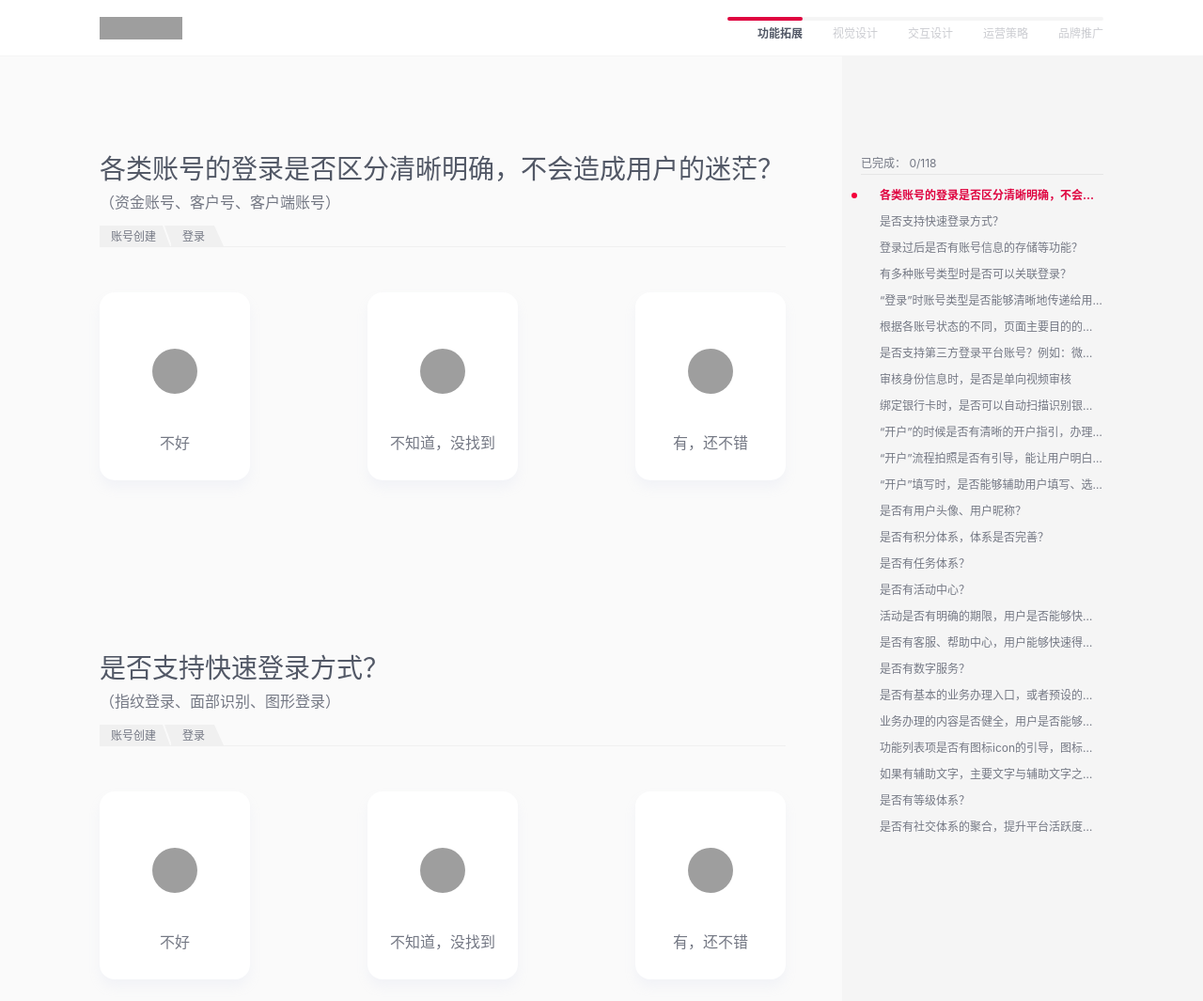
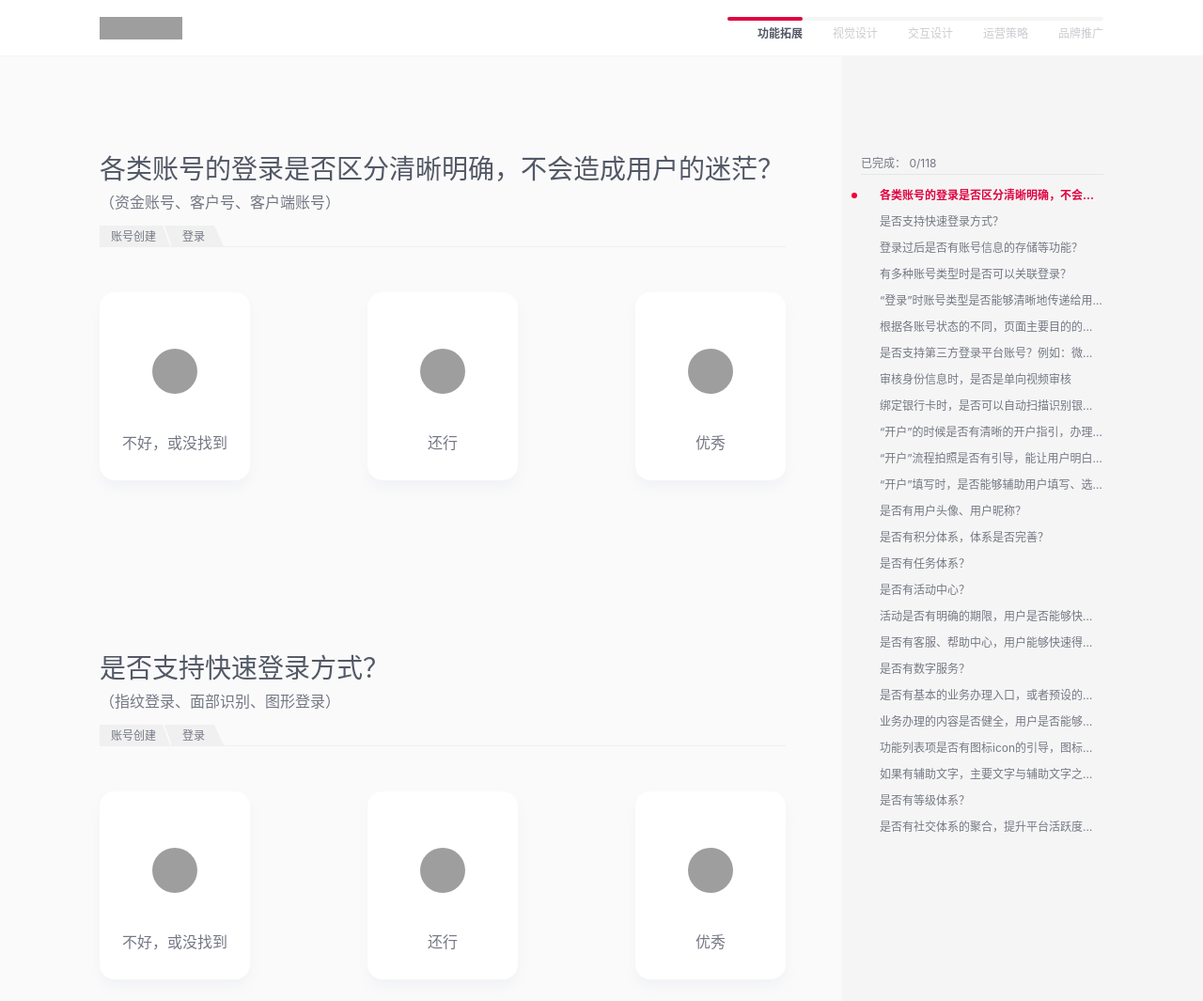
Before and after one commit to roc00/zocdResearch, a Gatsby site: page /moduleA in a window 1280 px wide. Shown: the top 1065 px of the page at 94% size. Built offline with nearby package versions, Linux system fonts and the light colour scheme; Gatsby itself is replaced by a stand-in of ours; grey boxes are pictures that could not be loaded.

Commit message:
3items branch

```diff
--- a/src/components/answers.js
+++ b/src/components/answers.js
@@ -7,17 +7,17 @@ export class Answers extends React.Component {
     return (
       <form className="item">
         <label className="answer">
-          不好
+          不好，或没找到
           <input type="radio" name="point" value="0" onClick={submit} />
           <span className="checkmark" />
         </label>
         <label className="answer">
-          不知道，没找到
+          还行
           <input type="radio" name="point" value="5" onClick={submit} />
           <span className="checkmark" />
         </label>
         <label className="answer">
-          有，还不错
+          优秀
           <input type="radio" name="point" value="10" onClick={submit} />
           <span className="checkmark" />
         </label>
```
